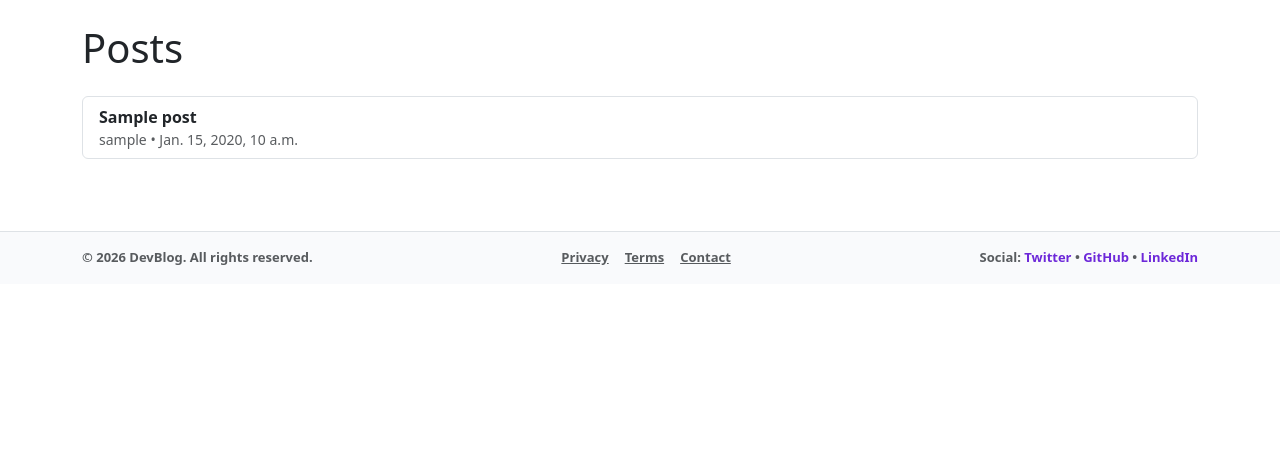
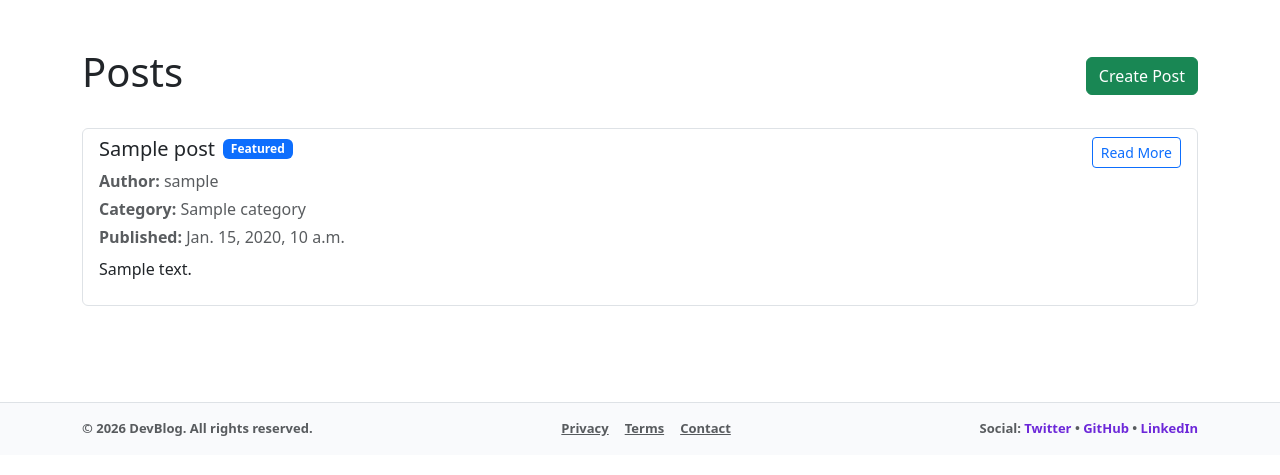
Before and after one commit to Ananthux2004/Django-Blog-project, a Django app: page /blog/posts/ in a window 1280 px wide. Shown: the part 57-532 px from the top of the page. Run offline with Django 5.2, Linux system fonts and the light colour scheme; a user stored in the database is signed in; tables that the repository leaves empty hold one stand-in row (values such as "Sample post").

Commit message:
Complete Phase 2.3: Blog CRUD with slug routing and permissions

```diff
--- a/blogproject/blog/models.py
+++ b/blogproject/blog/models.py
@@ -2,7 +2,7 @@ from django.conf import settings
 from django.db import models
 from django.utils import timezone
 from django.utils.text import slugify
-
+from django.urls import reverse
 
 class Author(models.Model):
     """
@@ -177,7 +177,6 @@ class Post(models.Model):
     reading_time = models.PositiveIntegerField(default=0)
 
     objects = PostQuerySet.as_manager()
-
     published = PublishedPostManager()
 
     def save(self, *args, **kwargs):
@@ -188,14 +187,12 @@ class Post(models.Model):
     def publish(self):
         self.status = self.StatusChoices.PUBLISHED
         self.published_date = timezone.now()
-        self.updated_date = timezone.now()
+        self.save(update_fields=["status", "published_date"])
 
-        self.save(
-            update_fields=[
-                "status",
-                "published_date",
-                "updated_date",
-            ]
+    def get_absolute_url(self):
+        return reverse(
+            "blog:post_detail",
+            kwargs={"slug": self.slug},
         )
 
     def __str__(self):
@@ -211,8 +208,6 @@ class Post(models.Model):
             models.Index(fields=["created_date"]),
             models.Index(fields=["published_date"]),
         ]
-
-
 class Comment(models.Model):
     post = models.ForeignKey(
         Post,
--- a/blogproject/blog/templates/blog/post_list.html
+++ b/blogproject/blog/templates/blog/post_list.html
@@ -3,30 +3,98 @@
 
 {% block title %}Post List{% endblock %}
 
-{% block extra_css %}{% endblock %}
+{% block content %}
+<div class="container py-4">
 
-{% block content %}
-  <div class="container">
-    <h1 class="mb-4">Posts</h1>
+    <div class="d-flex justify-content-between align-items-center mb-4">
+        <h1>Posts</h1>
+
+        {% if user.is_authenticated %}
+            <a href="{% url 'blog:post_create' %}" class="btn btn-success">
+                Create Post
+            </a>
+        {% endif %}
+    </div>
 
     {% if posts %}
         <div class="list-group">
+
             {% for post in posts %}
+
+                <div class="list-group-item">
+
+                    <div class="d-flex justify-content-between align-items-start">
+
+                        <div class="flex-grow-1">
+
+                            <div class="d-flex align-items-center gap-2 mb-2">
+
+                                <h5 class="mb-0">
+                                    {{ post.title }}
+                                </h5>
+
+                                {% if post.is_featured %}
+                                    <span class="badge bg-primary">
+                                        Featured
+                                    </span>
+                                {% endif %}
+
+                            </div>
+
+                            <p class="text-muted mb-1">
+                                <strong>Author:</strong>
+                                {{ post.author.user.username }}
+                            </p>
+
+                            <p class="text-muted mb-1">
+                                <strong>Category:</strong>
+                                {% if post.category %}
+                                    {{ post.category.name }}
+                                {% else %}
+                                    —
+                                {% endif %}
+                            </p>
+
+                            <p class="text-muted mb-2">
+                                <strong>Published:</strong>
+                                {{ post.published_date|default:"Not published" }}
+                            </p>
+
+                            <p>
+                                {{ post.excerpt }}
+                            </p>
+
+                        </div>
+
+                        <div class="ms-3">
+
                             <a
-            href="{% url 'post_detail' pk=post.pk %}"
-            class="list-group-item list-group-item-action"
+                                href="{% url 'blog:post_detail' slug=post.slug %}"
+                                class="btn btn-outline-primary btn-sm"
                             >
-            <div class="fw-bold">{{ post.title }}</div>
-            <div class="text-muted small">
-              {{ post.author.user.username }} • {{ post.created_date }}
+                                Read More
+                            </a>
+
                         </div>
-          </a>
+
+                    </div>
+
+                </div>
+
             {% endfor %}
+
         </div>
+
     {% else %}
-      <p class="text-muted">No posts available.</p>
+
+        <div class="alert alert-info">
+            No posts available.
+        </div>
+
     {% endif %}
+
 </div>
 {% endblock %}
 
-{% block extra_js %}{% endblock %}
+{% block extra_js %}
+{% endblock %}
--- a/blogproject/blog/urls.py
+++ b/blogproject/blog/urls.py
@@ -1,10 +1,40 @@
 from django.urls import path
+from django.views.generic import RedirectView
 
 from . import views
 
 app_name = "blog"
+
 urlpatterns = [
     path("", views.home, name="home"),
-    path("posts/", views.post_list, name="post_list"),
-    path("post/<int:pk>/", views.post_detail, name="post_detail"),
+
+    # New slug-based routes
+    path("posts/", views.PostListView.as_view(), name="post_list"),
+    path(
+        "post/create/",
+        views.PostCreateView.as_view(),
+        name="post_create",
+    ),
+    path(
+        "post/<slug:slug>/",
+        views.PostDetailView.as_view(),
+        name="post_detail",
+    ),
+    path(
+        "post/<slug:slug>/edit/",
+        views.PostUpdateView.as_view(),
+        name="post_update",
+    ),
+    path(
+        "post/<slug:slug>/delete/",
+        views.PostDeleteView.as_view(),
+        name="post_delete",
+    ),
+
+    # Backwards-compatible (keep existing working routes)
+    path(
+        "post/<int:pk>/",
+        views.PostDetailPkView.as_view(),
+        name="post_detail_old_pk",
+    ),
 ]
--- a/blogproject/blog/views.py
+++ b/blogproject/blog/views.py
@@ -1,5 +1,13 @@
-from django.shortcuts import get_object_or_404, redirect, render
+from django.contrib.auth.mixins import LoginRequiredMixin, UserPassesTestMixin
+from django.contrib.messages.views import SuccessMessageMixin
+from django.db.models import F
+from django.http import Http404
+from django.shortcuts import get_object_or_404, render
+from django.urls import reverse_lazy
+from django.views.generic import CreateView, DeleteView, DetailView, ListView
+from django.views.generic import UpdateView
 
+from .forms import PostForm
 from .models import Post
 
 
@@ -9,11 +17,129 @@ def home(request):
     return render(request, "blog/home.html")
 
 
-def post_list(request):
-    posts = Post.objects.all().order_by("-created_date")
-    return render(request, "blog/post_list.html", {"posts": posts})
+class PostListView(ListView):
+    model = Post
+    template_name = "blog/post_list.html"
+    context_object_name = "posts"
+
+    def get_queryset(self):
+        qs = Post.objects.select_related("author", "category").prefetch_related(
+            "tags"
+        )
+        if self.request.user.is_staff:
+            return qs.order_by("-created_date")
+        return qs.published().order_by("-created_date")
 
 
-def post_detail(request, pk: int):
-    post = get_object_or_404(Post, pk=pk)
-    return render(request, "blog/post_detail.html", {"post": post})
+class PostDetailView(DetailView):
+    model = Post
+    template_name = "blog/post_detail.html"
+    context_object_name = "post"
+    slug_field = "slug"
+    slug_url_kwarg = "slug"
+
+    def get_object(self, queryset=None):
+        if queryset is None:
+            queryset = self.get_queryset()
+
+        # Only allow unpublished posts for staff
+        obj = get_object_or_404(
+            queryset, slug=self.kwargs.get(self.slug_url_kwarg))
+        if (not self.request.user.is_staff) and obj.status != Post.StatusChoices.PUBLISHED:
+            raise Http404("Post not found.")
+        return obj
+
+    def get_queryset(self):
+        qs = Post.objects.select_related("author", "category").prefetch_related(
+            "tags"
+        )
+        if self.request.user.is_staff:
+            return qs
+        return qs.published()
+
+    def get(self, request, *args, **kwargs):
+        response = super().get(request, *args, **kwargs)
+
+        Post.objects.filter(pk=self.object.pk).update(
+            views=F("views") + 1
+        )
+
+        self.object.refresh_from_db()
+
+        return response
+
+class PostCreateView(SuccessMessageMixin, LoginRequiredMixin, CreateView):
+    model = Post
+    form_class = PostForm
+    template_name = "blog/post_form.html"
+    success_message = "Post created successfully."
+    slug_field = "slug"
+
+    def form_valid(self, form):
+        from .models import Author
+
+        author, _ = Author.objects.get_or_create(user=self.request.user)
+        form.instance.author = author
+
+        return super().form_valid(form)
+
+    def get_success_url(self):
+        return reverse_lazy("blog:post_detail", kwargs={"slug": self.object.slug})
+
+
+class PostUpdateView(
+    SuccessMessageMixin, LoginRequiredMixin, UserPassesTestMixin, UpdateView
+):
+    model = Post
+    form_class = PostForm
+    template_name = "blog/post_form.html"
+    success_message = "Post updated successfully."
+    slug_field = "slug"
+    slug_url_kwarg = "slug"
+
+    def test_func(self):
+        obj = self.get_object()
+        return self.request.user.is_staff or obj.author.user == self.request.user
+
+    def get_success_url(self):
+        return reverse_lazy("blog:post_detail", kwargs={"slug": self.object.slug})
+
+
+class PostDeleteView(
+    SuccessMessageMixin, LoginRequiredMixin, UserPassesTestMixin, DeleteView
+):
+    model = Post
+    template_name = "blog/post_confirm_delete.html"
+    success_message = "Post deleted successfully."
+    slug_field = "slug"
+    slug_url_kwarg = "slug"
+
+    def test_func(self):
+        obj = self.get_object()
+        return self.request.user.is_staff or obj.author.user == self.request.user
+
+    def get_success_url(self):
+        return reverse_lazy("blog:post_list")
+
+
+# Backwards-compatible wrappers for old routes (pk-based)
+class PostDetailPkView(PostDetailView):
+    slug_field = "pk"
+    slug_url_kwarg = "pk"
+
+    def get_object(self, queryset=None):
+        if queryset is None:
+            queryset = Post.objects.select_related("author", "category").prefetch_related(
+                "tags"
+            )
+        obj = get_object_or_404(queryset, pk=self.kwargs.get("pk"))
+        if (not self.request.user.is_staff) and obj.status != Post.StatusChoices.PUBLISHED:
+            raise Http404("Post not found.")
+        return obj
+
+    def get_queryset(self):
+        qs = Post.objects.select_related(
+            "author", "category").prefetch_related("tags")
+        if self.request.user.is_staff:
+            return qs
+        return qs.published()
```
Also changed, not shown: blogproject/accounts/views.py (+11 -8 lines), blogproject/blog/forms.py (added, +31 -0 lines), blogproject/blog/templates/blog/post_confirm_delete.html (added, +34 -0 lines), blogproject/blog/templates/blog/post_detail.html (+42 -10 lines), blogproject/blog/templates/blog/post_form.html (added, +149 -0 lines). Lines whose indentation alone changed are shown as unchanged.
